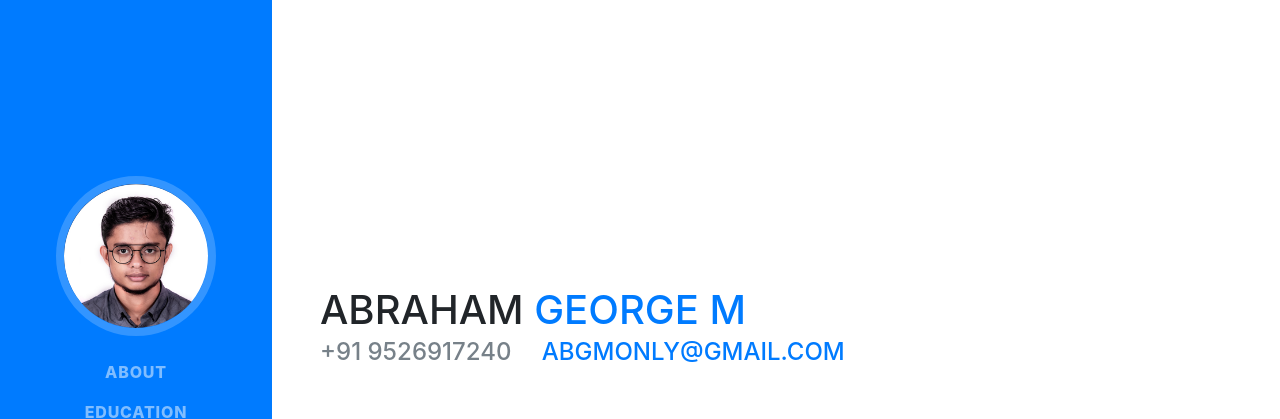
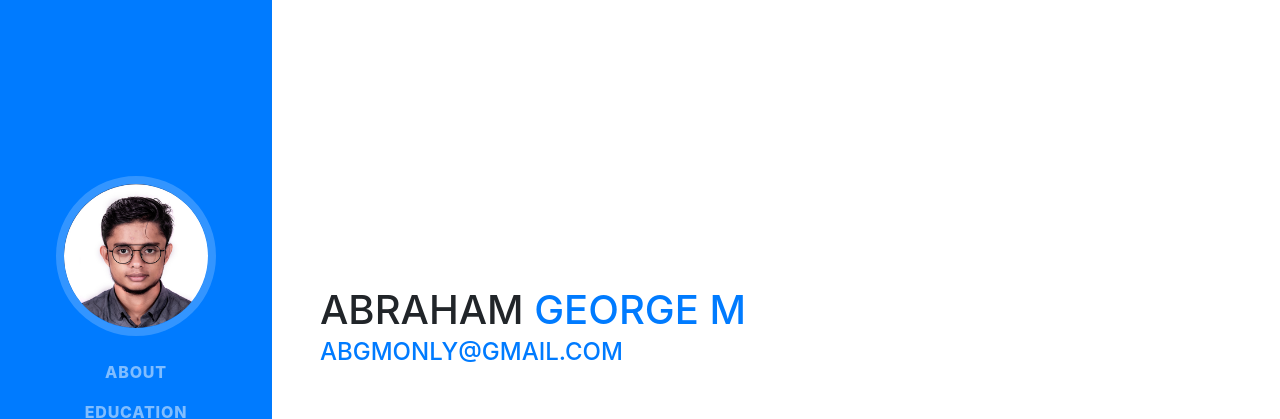
Before and after one commit to a3ruz/a3ruz.github.io, a website with bundled scripts: page index.html in a window 1280 px wide. Shown: the top 419 px of the page. Built offline with nearby package versions, Linux system fonts and the light colour scheme; a script that the page names is missing; a web font is replaced by a local one.

Commit message:
Update index.html

```diff
--- a/index.html
+++ b/index.html
@@ -74,7 +74,7 @@
           <h1 class="mb-0">Abraham
             <span class="text-primary">George M</span>
           </h1>
-          <div class="subheading mb-5"> <a href="tel:+91 9526917240"  style=color:#778189; >+91 9526917240<a >&emsp; <a>
+          <div class="subheading mb-5">
             <a href="mailto:abgmonly@gmail.com">abgmonly@gmail.com</a>
           </div>Tech addict | Drones | Electronics | Aerial Photography | Tinkering | DIY | Drone Racers Kerala | Ariypix | Airytek</p>
           <div class="social-icons">
```
